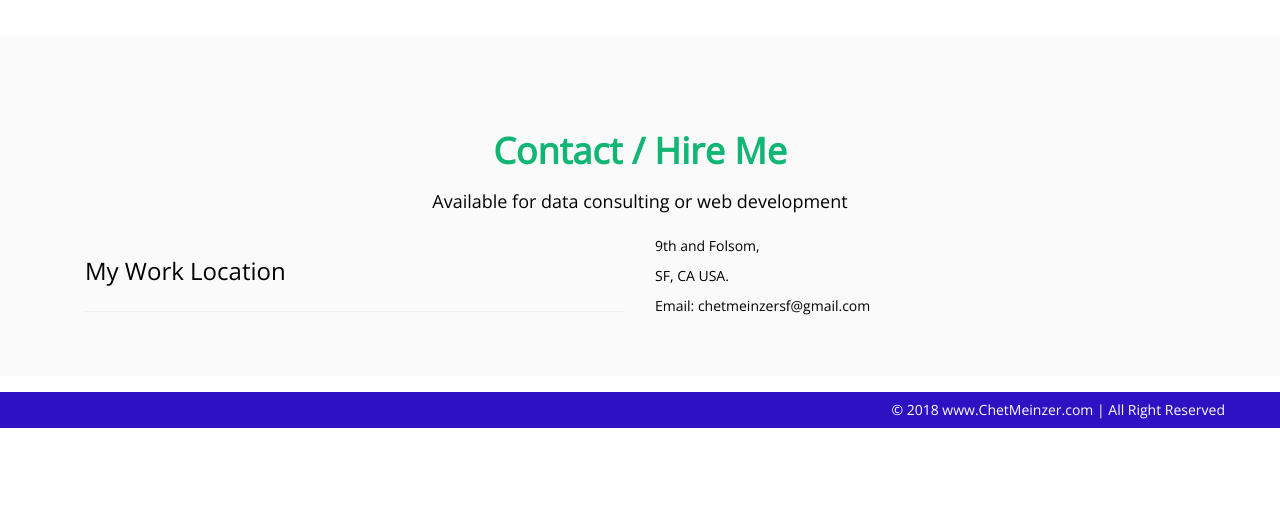
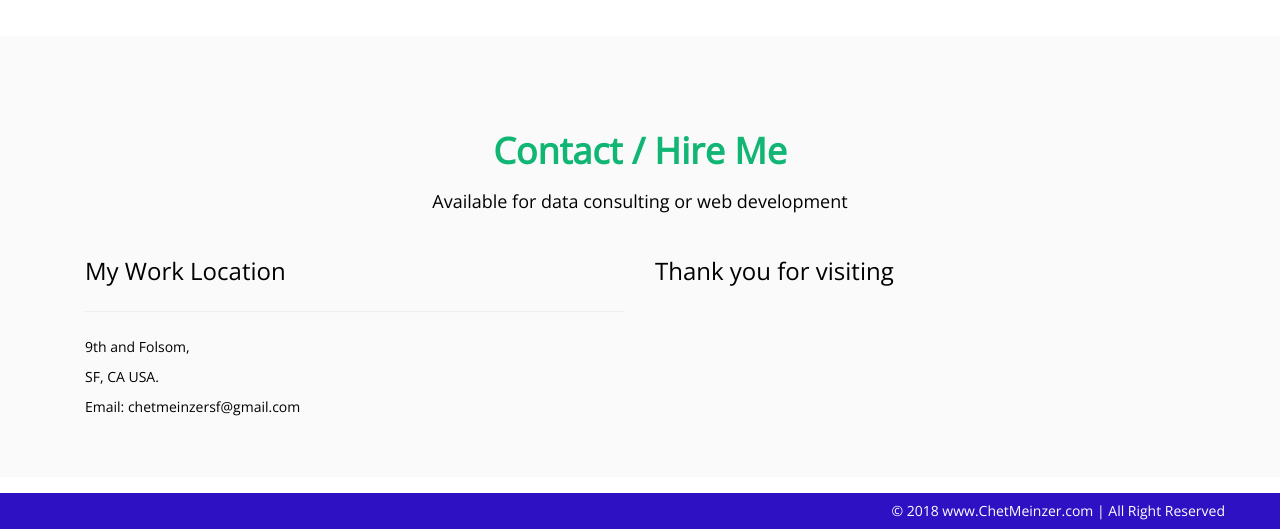
Before and after one commit to chetstar/newchetweb, a Flask app: page / in a window 1280 px wide; the page is wider, and only the part inside the window is pictured. Shown: the part 3189-3718 px from the top of that part. Before the commit the page ends 3617 px from the top of that part, so only its background shows below. Run offline with Flask 2, Linux system fonts and the light colour scheme; some libraries are stand-ins or nearby versions.

Commit message:
thank you for visiting
moved some things around

```diff
--- a/app/templates/index.html
+++ b/app/templates/index.html
@@ -237,10 +237,16 @@
                     <div class="col-md-6  " data-scrollreveal="enter left and move 100px, wait 0.4s">
                         <h3> My Work Location</h3>
                         <hr />
+                        <p>
+                        9th and Folsom,<br />
+                            SF, CA USA.<br />
 
+                        Email: chetmeinzersf@gmail.com<br />
+                            </p>
 
                     </div>
                     <div class="col-md-6  " data-scrollreveal="enter right and move 100px, wait 0.4s">
+                    <h3> Thank you for visiting </h3>
                      <!-- <h3>Join the Mailing List or Hire Me </h3>
                         <hr />
 
@@ -261,12 +267,7 @@
                           <button type="button" class="btn btn-default" data-dismiss="modal">Close</button><br><br>
                     </form>
                    -->
-   <p>
-                        9th and Folsom,<br />
-                            SF, CA USA.<br />
 
-                        Email: chetmeinzersf@gmail.com<br />
-                            </p>
     </div>
   </div>
 </div>
```
